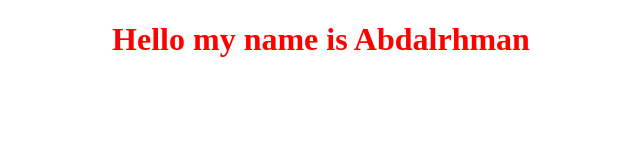
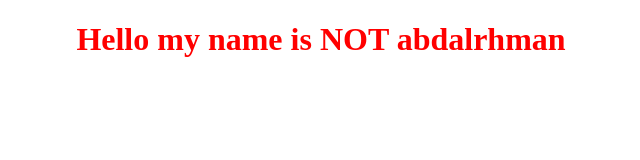
Before and after one commit to abdalrhman002610/myproj, a plain HTML site: page index.html in a window 1280 px wide. Shown: the whole page, without its empty margins (319-959 px from the left). Drawn offline with Linux system fonts and the light colour scheme.

Commit message:
I edit the title by adding to it 'Not'

```diff
--- a/index.html
+++ b/index.html
@@ -8,6 +8,6 @@
     <title>myproject</title>
 </head>
 <body>
-    <h1 class="title">Hello my name is Abdalrhman</h1>
+    <h1 class="title">Hello my name is NOT abdalrhman</h1>
 </body>
 </html>
```
